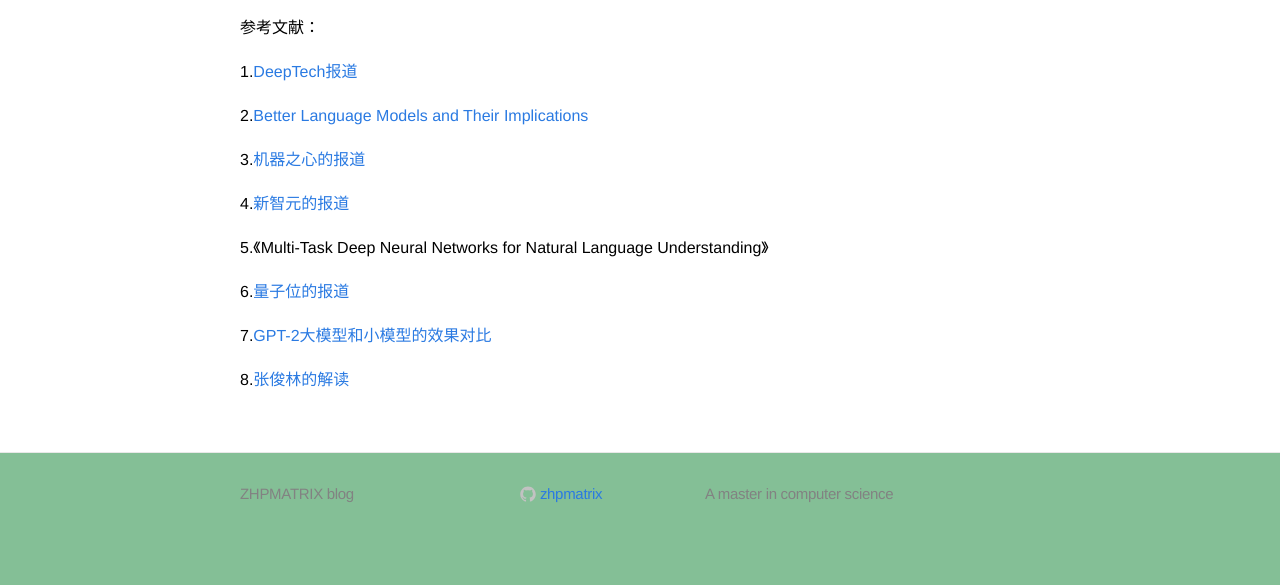
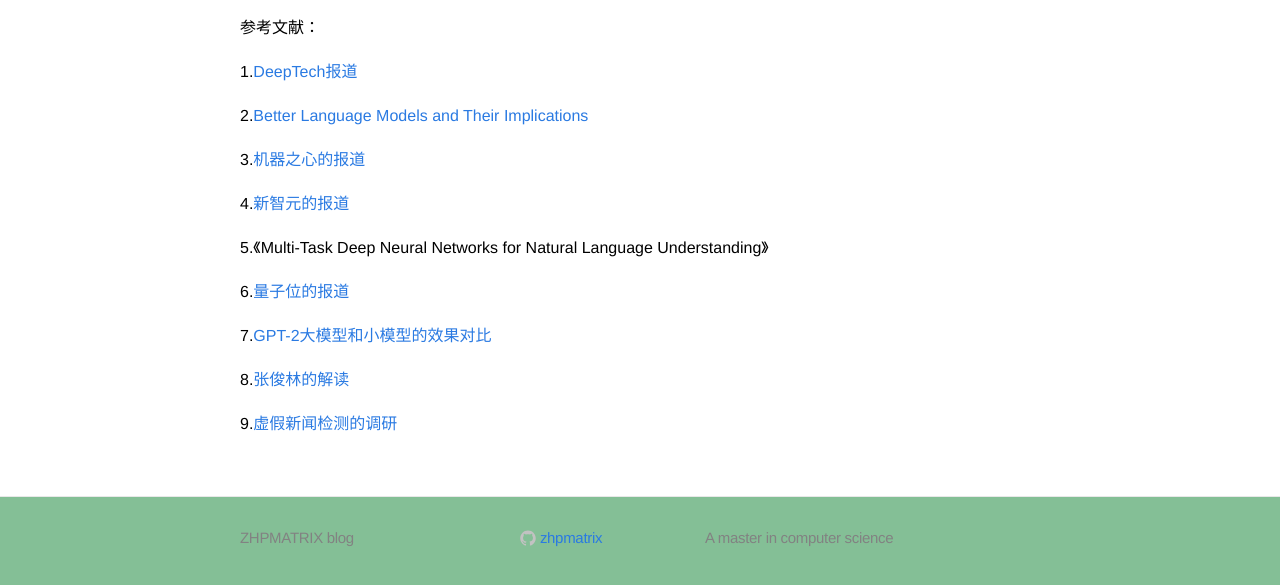
Before and after one commit to zhpmatrix/zhpmatrix.github.io, a Jekyll site: the page built from _posts/2019-02-16-transformer-multi-task.md, in a window 1280 px wide and 900 px high, scrolled down 5244 px, cut to the strip 306-891 px from the top of the window. Built offline with Jekyll 4.4.1, drawn with Linux system fonts in a browser that asks for light colours; comment, search, counter and statistics services are not loaded; before the commit the page ends 6100 px from its top, so only the background shows below that.

Commit message:
update gpt-2

```diff
--- a/_posts/2019-02-16-transformer-multi-task.md
+++ b/_posts/2019-02-16-transformer-multi-task.md
@@ -140,3 +140,5 @@ GPT-2(1.5B parameter Transformer)，即使这样，模型仍然没有过拟合We
 7.[GPT-2大模型和小模型的效果对比](https://mp.weixin.qq.com/s?__biz=MzIzNjc1NzUzMw==&mid=2247514504&idx=2&sn=736c42eb98712fa918371b59a3e55db1&chksm=e8d00efadfa787ece0622ef8f6abec918f1d91c64c8e056d9c0d0542cb136c1fddd85298f922&mpshare=1&scene=23&srcid=%23rd)
 
 8.[张俊林的解读](https://zhuanlan.zhihu.com/p/56865533)
+
+9.[虚假新闻检测的调研](https://mp.weixin.qq.com/s?__biz=MzIwMTc4ODE0Mw==&mid=2247495009&idx=1&sn=786d5297ba95117e72cb2e46a22d2935&chksm=96ea32e1a19dbbf7c9653338be329c2a78b21b7660f4696b13812512cac7c647f7c132d14309&mpshare=1&scene=23&srcid=%23rd)
```
